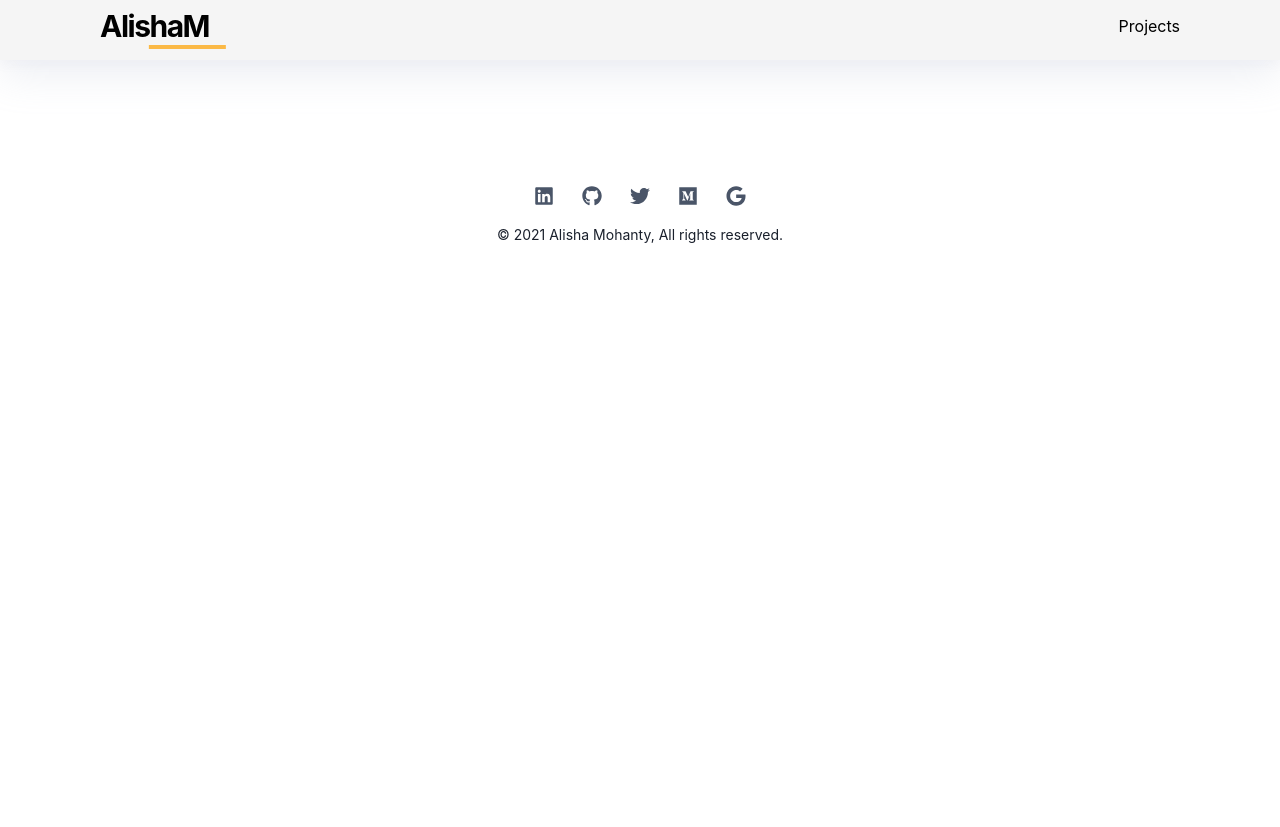
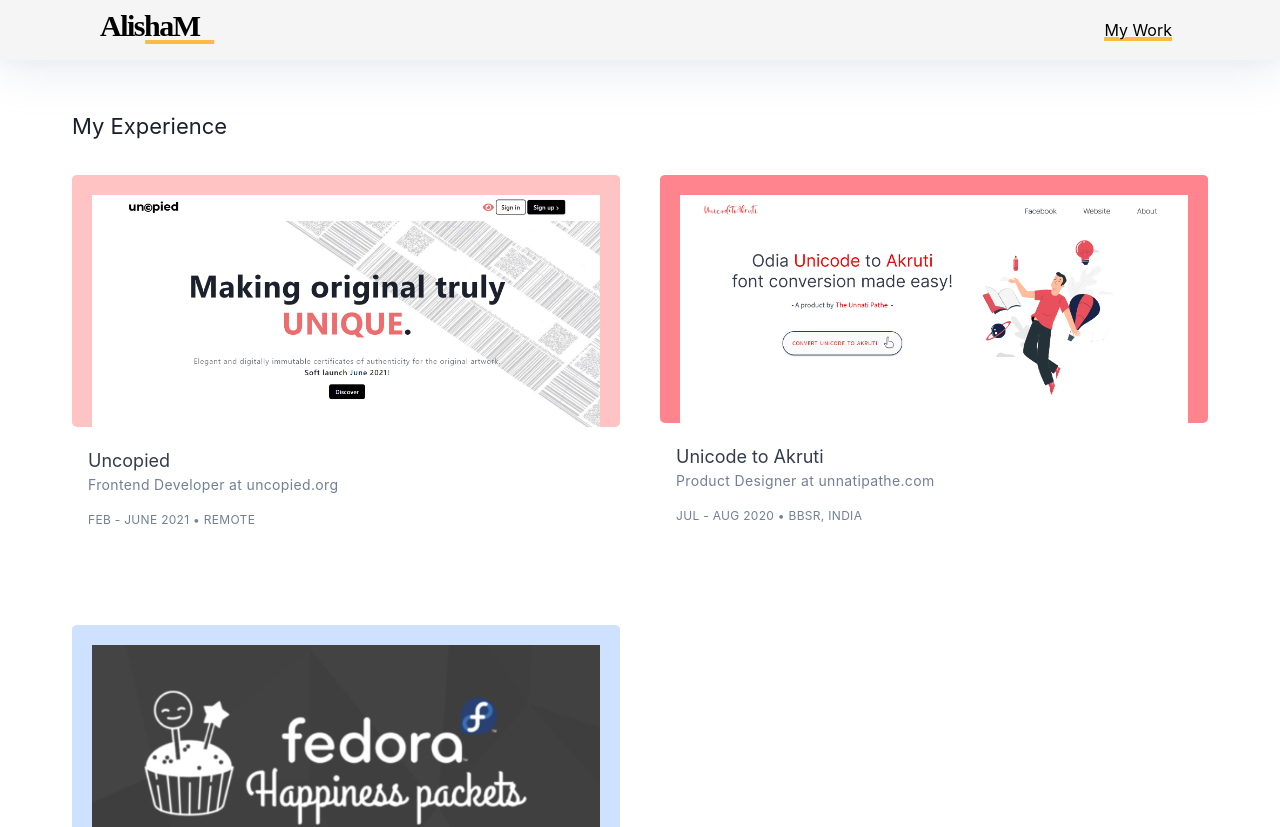
Before and after one commit to alishamohanty/my-portfolio, a Next.js app: page /mywork in a window 1280 px wide. Shown: the top 827 px of the page. Before the commit the page ends 800 px from the top, so only its background shows below. Built offline with nearby package versions, Linux system fonts and the light colour scheme.

Commit message:
Add experience in mywork section

```diff
--- a/components/Layout.js
+++ b/components/Layout.js
@@ -19,7 +19,7 @@
 					px={[2,2,2,8]}
 					pt={[10, 30, 30, 50]}
 					pb={[10, 30, 30, 50]}
-					mx={[10, 20, 20, 20]}
+					mx={[10, 10, 10, 10]}
 				>
           {children}
         </Box>
--- a/components/Navbar.js
+++ b/components/Navbar.js
@@ -26,9 +26,9 @@
 			pl={[4, 19, 50, 100]}
 		>
 			<Flex align="center" mr={5}>
-				<Box objectFit="cover">
-					<Link href="/">
-						<Heading as="h1" size="lg" letterSpacing={'tighter'} color="#000" className="head">
+				<Box objectFit="cover" >
+					<Link href="/" >
+						<Heading size="lg" letterSpacing={'tighter'} color="#000" className="head">
 							AlishaM
 						</Heading>
 					</Link>
@@ -44,9 +44,10 @@
 					color="black"
 					flexGrow={1}
           mt={{ base: 2, md: 0 }}
+          pt={2}
+          px={2}
         >
-            <span className={router.pathname == "/projects" ? "active" : ""}><Link href="/projects" >Projects</Link></span>
-            {/* <span className={router.pathname == "/aboutme" ? "active" : ""}><Link href="/aboutme">About Me</Link></span> */}
+            <span className={router.pathname == "/mywork" ? "active" : ""}><Link href="/mywork" >My Work</Link></span>
 				</Stack>
 			</Box>
 		</Flex>
--- a/components/Project.js
+++ b/components/Project.js
@@ -1,43 +1,72 @@
-import {Box, Badge, Image, StarIcon} from '@chakra-ui/react'
+import { Box, Image, Flex , IconButton  } from '@chakra-ui/react';
+import { FaGithub} from 'react-icons/fa';
+import {useRouter} from 'next/router'
 
 const Project = ({ project }) => {
-  console.log(project)
-  const property = {
-    imageUrl: "https://bit.ly/2Z4KKcF",
-    imageAlt: "Rear view of modern home with pool",
-    beds: 3,
-    baths: 2,
-    title: "Modern home in city center in the heart of historic Los Angeles",
-    formattedPrice: "$1,900.00",
-    reviewCount: 34,
-    rating: 4
+  const router = useRouter()
+  const routeToLink = () => {
+    router.push(project.link)
   }
 	return (
-
-    <Box maxW="md" borderWidth="1px" borderRadius="lg" overflow="hidden">
+		<Box overflow="hidden" mb={10}>
+      <Box
+        borderRadius="5px"
+				borderColor={project.borderColor}
+				borderWidth="20px"
+				borderBottom="0px"
+        _hover={{ transition: 'transform .5s', transform: 'scale(1.02)', cursor: "pointer" }}
+        onClick={routeToLink}
+        onBlur={{ transition: 'transform .5s ease-out', transform: 'scale(1)' }}
+      >
 				<Image src={project.imageSrc} alt={project.imageAlt} />
+			</Box>
 			<Box p="4">
+				<Flex
+					fontStyle="normal"
+					fontWeight="400"
+					color="#343b4c"
+					fontSize="18px"
+					justifyContent="space-between"
+					mt="1"
+				>
+					<Box textAlign="left">{project.title}</Box>
+					<Box textAlign="right" pb={2}>
+						{project.github ? (
+              <IconButton
+                as="a"
+                backgroundColor="#fff"
+								href={project.github}
+								aria-label="Twitter"
+								icon={<FaGithub fontSize="20px" />}
+							/>
+						) : (
+							''
+						)}
+					</Box>
+				</Flex>
 				<Box
-        mt="1"
-        fontWeight="semibold"
-        as="h4"
-        lineHeight="tight"
-        isTruncated
+					color="gray.500"
+					fontFamily="body"
+					letterSpacing="wide"
+					fontSize="14px"
+					textAlign="left"
 				>
-        {project.title}
+					{project.description}
 				</Box>
         <Box
+          pt={4}
 					color="gray.500"
-          fontWeight="semibold"
+					fontFamily="body"
 					letterSpacing="wide"
-          fontSize="xs"
+					fontSize="12px"
 					textTransform="uppercase"
-          ml="2"
+					textAlign="left"
 				>
 					{project.time} &bull; {project.place}
 				</Box>
 			</Box>
-  </Box>  )
-}
+		</Box>
+	);
+};
 
-export default Project
+export default Project;
--- a/data/projects.js
+++ b/data/projects.js
@@ -2,42 +2,34 @@
     title: "Uncopied",
     imageSrc: "Uncopied.png",
     imageAlt: "Uncopied ",
-    description: "",
-    link: "",
+    description: "Frontend Developer at uncopied.org",
+    link: "https://uncopied-art-gl7dz.ondigitalocean.app/",
     github: "",
-    time: "12 May",
-    place:"Bhu, India"
+    time: "Feb - June 2021",
+    place: "Remote",
+    borderColor:"#ffc3c3"
   },
   {
     title: "Unicode to Akruti",
     imageSrc: "UnicodeToAkruti.png",
     imageAlt: "Unicode to Akruti",
-    description: "",
-    link: "",
+    description: "Product Designer at unnatipathe.com",
+    link: "https://unicodetoakruti.netlify.app/",
     github: "",
-    time: "12 May",
-    place:"Bhu, India"
+    time: "Jul - Aug 2020",
+    place: "BBSR, India",
+    borderColor:"#ff848d"
     },
     {
-      title: "Unicode to Akruti",
+      title: "Fedora Happiness Packets",
       imageSrc: "fhp.png",
-      imageAlt: "Unicode to Akruti",
-      description: "",
-      link: "",
+      imageAlt: "Fedora Happiness Packets",
+      description: "Outreachy Intern at Fedora",
+      link: "https://pagure.io/fedora-commops/fedora-happiness-packets",
       github: "",
-      time: "12 May",
-      place:"Bhu, India"
-    },
-    {
-      title: "Unicode to Akruti",
-      imageSrc: "Uncopied.png",
-      imageAlt: "Unicode to Akruti",
-      description: "",
-      link: "",
-      github: "",
-      time: "12 May",
-      place:"Bhu, India"
+      time: "May - July 2019",
+      place: "Remote",
+      borderColor:"#cee1ff"
     }
-
 ]
 export default projects
--- a/package.json
+++ b/package.json
@@ -12,6 +12,8 @@
     "@chakra-ui/react": "^1.6.3",
     "@emotion/react": "^11",
     "@emotion/styled": "^11",
+    "@fontsource/inter": "^4.4.5",
+    "@fontsource/manrope": "^4.4.5",
     "framer-motion": "^4",
     "next": "10.2.3",
     "react": "17.0.2",
--- a/pages/_app.js
+++ b/pages/_app.js
@@ -3,13 +3,14 @@
 import Layout from '../components/Layout'
 import Router from 'next/router'
 import * as gtag from '../utils/gtag'
+import theme from '../theme/theme'
 
 Router.events.on('routeChangeComplete', (url) => gtag.pageview(url))
 
 function MyApp({ Component, pageProps }) {
 
 	return (
-		<ChakraProvider>
+		<ChakraProvider theme={theme}>
 			<Layout>
 			<Component {...pageProps} />
 			</Layout>
--- a/pages/index.js
+++ b/pages/index.js
@@ -2,7 +2,6 @@
 
 export default function Home() {
 	return (
-		<Box>
 			<Box postion="relative">
 					<Box pb={4}>
 						<Image
@@ -23,6 +22,5 @@
 						and sharing conversations.🙃
 					</Box>
 			</Box>
-		</Box>
 	);
 }
--- a/pages/mywork.js
+++ b/pages/mywork.js
@@ -1,4 +1,21 @@
+import projects from '../data/projects';
+import Project from '../components/Project';
+import { Grid, Box, SimpleGrid } from '@chakra-ui/react';
+
 const MyWork = () => {
-  return (<></>)
-}
-export default MyWork
+	const projs = projects;
+	return (
+		<>
+			<Box textAlign="left" pb={8} fontWeight="400" fontSize="22px">
+				My Experience
+			</Box>
+			<SimpleGrid gap={10} columns={[1, 1, 1, 2]}>
+				{projs.map((project) => (
+					<Project key={project.title} project={project} />
+				))}
+			</SimpleGrid>
+			{/* <Box textAlign="left" pb={10}>My Projects</Box> */}
+		</>
+	);
+};
+export default MyWork;
--- a/styles/globals.css
+++ b/styles/globals.css
@@ -2,37 +2,28 @@
 	font-family: sans-serif;
 	text-align: center;
 	background-color: #f5f5f5;
-}
-body::-webkit-scrollbar-track
-{
-	-webkit-box-shadow: inset 0 0 6px #bebdbd;
-	background-color: #F5F5F5;
+  overflow: hidden;
 }
 
 body::-webkit-scrollbar
 {
-	width: 15px;
-	background-color: #F5F5F5;
-  height: 40px;
-}
-
-body::-webkit-scrollbar-thumb
-{
-	background-color: #bebdbd;
-	border: 2px solid #f5f5f5;
+  display: none;
 }
 
 .active {
   text-decoration: underline;
   text-decoration-color: #FBB946;
-  border-bottom: 2px solid #FBB946;
+  margin-top: 3px;
+  border-bottom: 3px solid #FBB946;
   display: inline-block;
-  line-height: 0.7;
+  bottom: 0px;
+  line-height: 1;
 }
 .head{
   display: inline-block;
   position: relative;
   line-height: 1;
+  cursor: pointer;
 }
 .head:after {
   position: absolute;
@@ -40,6 +31,19 @@
   border-bottom: 4px solid #FBB946;
   width: 70%;
   transform: translateX(-50%);
-  bottom: -5px;
+  bottom: 0px;
   left: 80%;
 }
+.yellowUnderline {
+  position: relative;
+  line-height: 1;
+}
+.yellowUnderline:after {
+  position: absolute;
+  content: '';
+  border-bottom: 4px solid #fbc546;
+  width: 70px;
+  /* transform: translateX(-50%); */
+  bottom: 25px;
+  right: 80%;
+}
--- /dev/null
+++ b/theme/theme.js
@@ -0,0 +1,10 @@
+import { extendTheme } from "@chakra-ui/react"
+import Manrope from '@fontsource/manrope'
+
+const theme = extendTheme({
+  fonts: {
+    heading: Manrope,
+    body: "Inter",
+  },
+})
+export default theme
```
Also changed, not shown: pages/projects.js (deleted, +0 -13 lines), 1 other file (tests, documents, lock files or other folders). Lines whose indentation alone changed are shown as unchanged.
